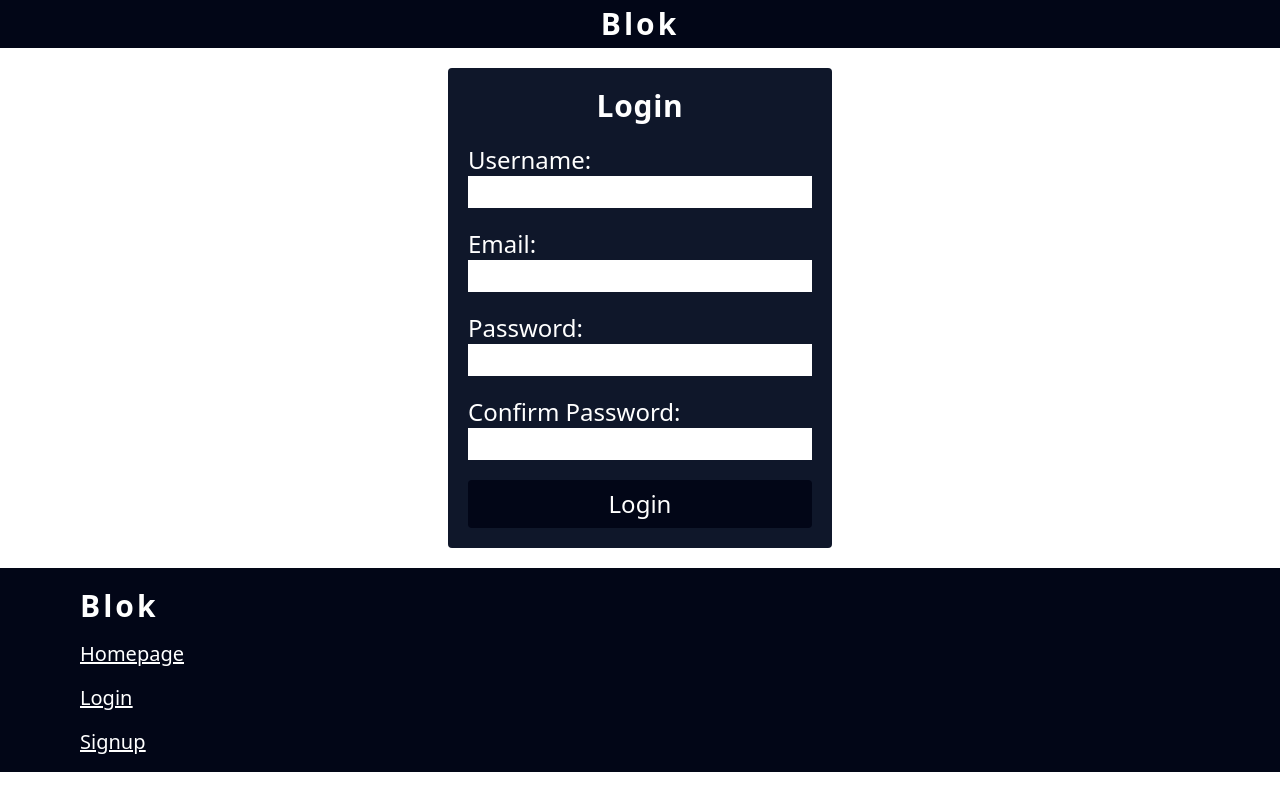
After one commit to LokKol17/blok, a Django app: page /signup/ in a window 1280 px wide. The commit adds this page. Run offline with Django 5.2, Linux system fonts and the light colour scheme; some libraries are stand-ins or nearby versions.

Commit message:
Added authentication (signup, login, logout)

```diff
--- a/blok/urls.py
+++ b/blok/urls.py
@@ -22,6 +22,9 @@ from blokapp import views
 urlpatterns = [
     path('', views.index, name='index'),
     path('addPost/', views.store, name='store'),
+    path('login/', views.login, name='login'),
+    path('signup/', views.signup, name='signup'),
+    path('logout/', views.logout, name='logout'),
 
     path('admin/', admin.site.urls),
 ]
--- a/blokapp/views.py
+++ b/blokapp/views.py
@@ -1,3 +1,6 @@
+from django.contrib import messages
+from django.contrib.auth import authenticate, login as auth_login, logout as auth_logout
+from django.contrib.auth.models import User
 from django.shortcuts import render, redirect
 
 from blokapp.models import Post
@@ -5,7 +8,7 @@ from blokapp.models import Post
 
 # Create your views here.
 def index(request):
-    name = 'Lokkol17'
+    name = request.user
     posts = Post.objects.all()
 
     context = {'name': name, 'posts': posts}
@@ -17,11 +20,60 @@ def store(request):
         rpost = request.POST
 
         if rpost['title'] == '' or rpost['content'] == '':
+            messages.error(request, 'Erro ao salvar o post!')
             return redirect('store')
 
         post = Post(title=rpost['title'], content=rpost['content'])
         Post.save(post)
 
+        messages.success(request, 'Operação realizada com sucesso!')
         return redirect('index')
 
+    if not request.user.is_authenticated:
+        messages.error(request, 'Por favor, realize login para continuar!')
+        return redirect('login')
+
     return render(request, 'store.html')
+
+
+def login(request):
+    if request.method == 'POST':
+        rpost = request.POST
+        user = authenticate(username=rpost['username'], password=rpost['password'])
+        if user is None:
+            messages.error(request, 'Usuário ou senha inválidos!')
+            return redirect('login')
+
+        auth_login(request, user)
+        return redirect('index')
+
+    if request.user.is_authenticated:
+        return redirect('index')
+    return render(request, 'login.html')
+
+
+def signup(request):
+    if request.method == 'POST':
+        rpost = request.POST
+        if rpost['username'] == '' or rpost['email'] == '' or rpost['password'] == '':
+            messages.error(request, 'Erro ao salvar o usuário!')
+            return redirect('signup')
+        if rpost['password'] != rpost['cpassword']:
+            messages.error(request, 'As senhas não concidem!')
+            return redirect('signup')
+
+        User.objects.create_user(rpost['username'], rpost['email'], rpost['password'])
+        messages.success(request, 'Por favor, realize login para continuar!')
+        return redirect('login')
+
+    if request.user.is_authenticated:
+        return redirect('index')
+
+    return render(request, 'signup.html')
+
+
+def logout(request):
+    auth_logout(request)
+    messages.success(request, 'Logout realizado com sucesso!')
+
+    return redirect('login')
--- a/templates/base.html
+++ b/templates/base.html
@@ -13,6 +13,14 @@
         <h1 class="text-3xl font-bold tracking-widest text-white">Blok</h1>
     </header>
     <main class="flex flex-col items-center justify-center m-5 ">
+        {% if messages %}
+            <ul class="messages ">
+                {% for message in messages %}
+                    <li{% if message.tags %} class="{{ message.tags }}"{% endif %}>{{ message }}</li>
+                {% endfor %}
+            </ul>
+        {% endif %}
+
         {% block content %}
         {% endblock %}
     </main>
@@ -20,7 +28,12 @@
         <h1 class="text-3xl font-bold tracking-widest">Blok</h1>
         <ul class="mt-4">
             <li class="mb-4 underline"><a href="{% url 'index' %}">Homepage</a></li>
-            <li class="mb-4 underline"><a href="{% url 'store' %}">Add Post</a></li>
+            <li class="mb-4 underline"><a href="{% url 'login' %}">Login</a></li>
+            <li class="mb-4 underline"><a href="{% url 'signup' %}">Signup</a></li>
+            {% if user.is_authenticated %}
+                <li class="mb-4 underline"><a href="{% url 'store' %}">Add Post</a></li>
+            	<li class="mb-4 underline text-red-500"><a href="{% url 'logout' %}">Logout</a></li>
+            {% endif %}
         </ul>
     </footer>
 </body>
--- /dev/null
+++ b/templates/signup.html
@@ -0,0 +1,21 @@
+{% extends 'base.html' %}
+
+{% block content %}
+    <form action="{% url 'signup' %}" method="post" class="bg-slate-900 w-96 text-white text-2xl p-5 flex flex-col rounded">
+        {% csrf_token %}
+        <h1 class="text-3xl text-center font-bold tracking-wide">Login</h1>
+        <label class="mt-5" for="username">Username:</label>
+        <input class="text-black" type="text" name="username" id="username" required>
+
+        <label class="mt-5" for="email">Email:</label>
+        <input class="text-black" type="text" name="email" id="email" required>
+
+        <label class="mt-5" for="password">Password:</label>
+        <input class="text-black" type="password" name="password" id="password" required>
+
+        <label class="mt-5" for="cpassword">Confirm Password:</label>
+        <input class="text-black" type="password" name="cpassword" id="cpassword" required>
+
+        <input class="mt-5 bg-slate-950 rounded p-2 cursor-pointer" type="submit" value="Login">
+    </form>
+{% endblock %}
```
Also changed, not shown: templates/login.html (added, +14 -0 lines), db.sqlite3 (deleted).
